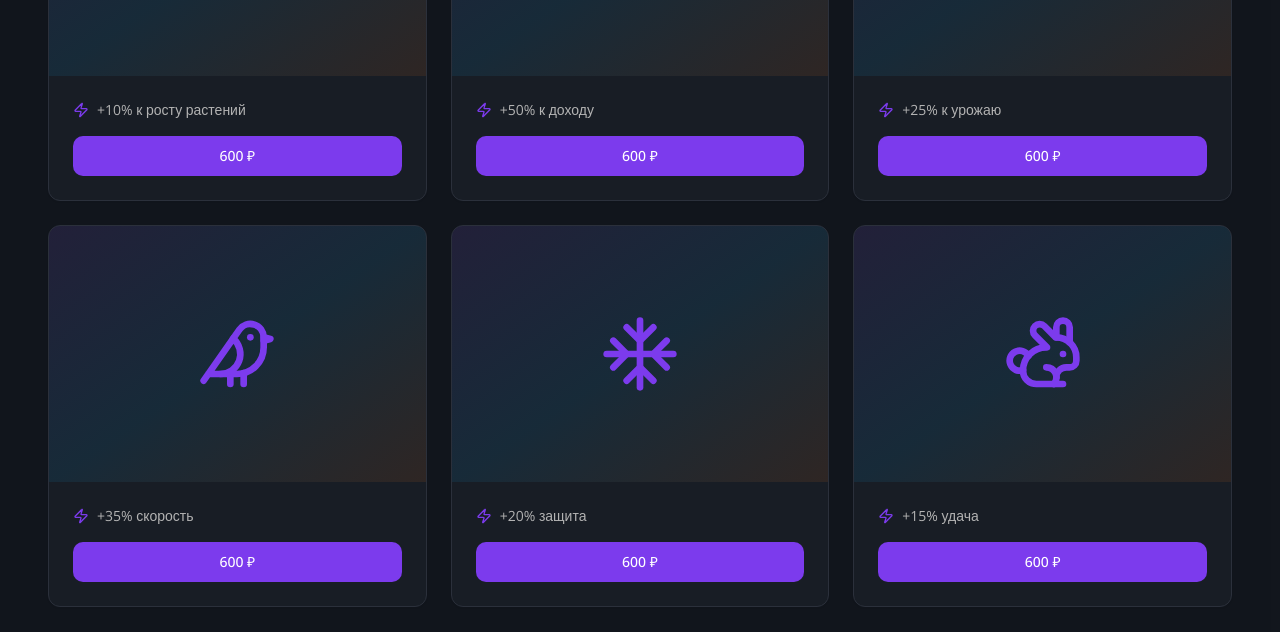
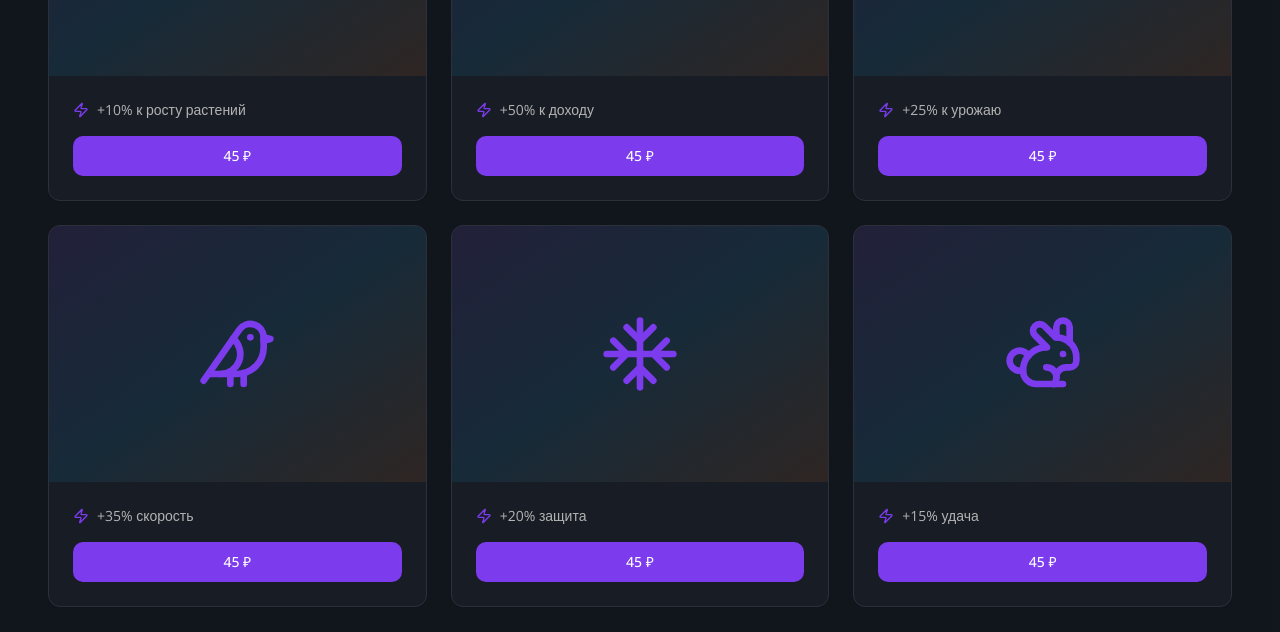
Before and after one commit to pr-poehali-dev/pet-marketplace-roblox, a React (Vite) app: page / in a window 1280 px wide. Shown: the part 1140-1772 px from the top of the page. Built offline with nearby package versions, Linux system fonts and the light colour scheme.

Commit message:
Обновление 2 компонентов (восстановлено из b8606e2)

```diff
--- a/src/pages/Index.tsx
+++ b/src/pages/Index.tsx
@@ -194,7 +194,7 @@ const Index = () => {
                     <Icon name="Zap" size={16} className="text-primary" />
                     {pet.bonus}
                   </CardDescription>
-                  <Button className="w-full">600 ₽</Button>
+                  <Button className="w-full">45 ₽</Button>
                 </CardContent>
               </Card>
             ))}
```
